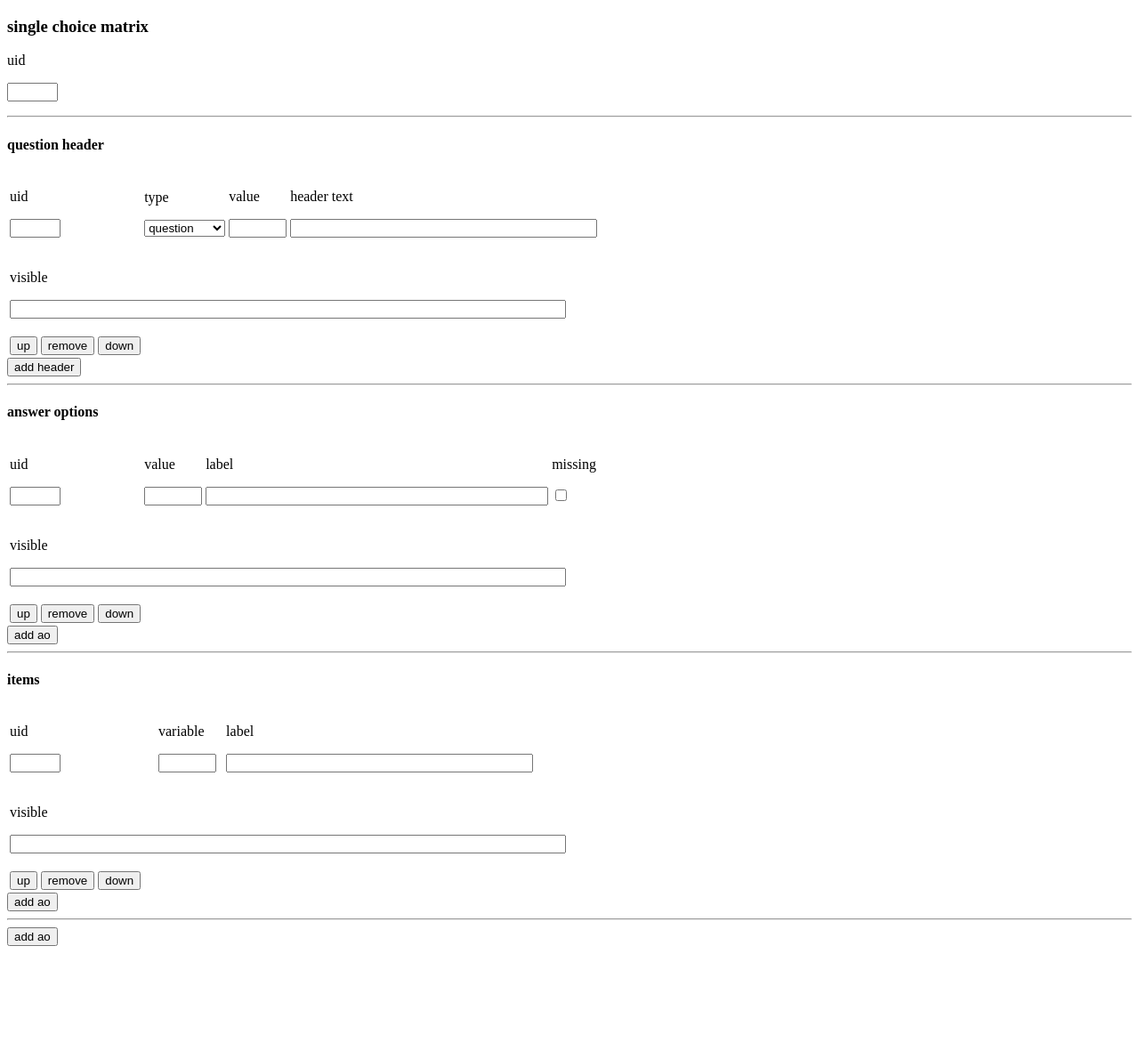
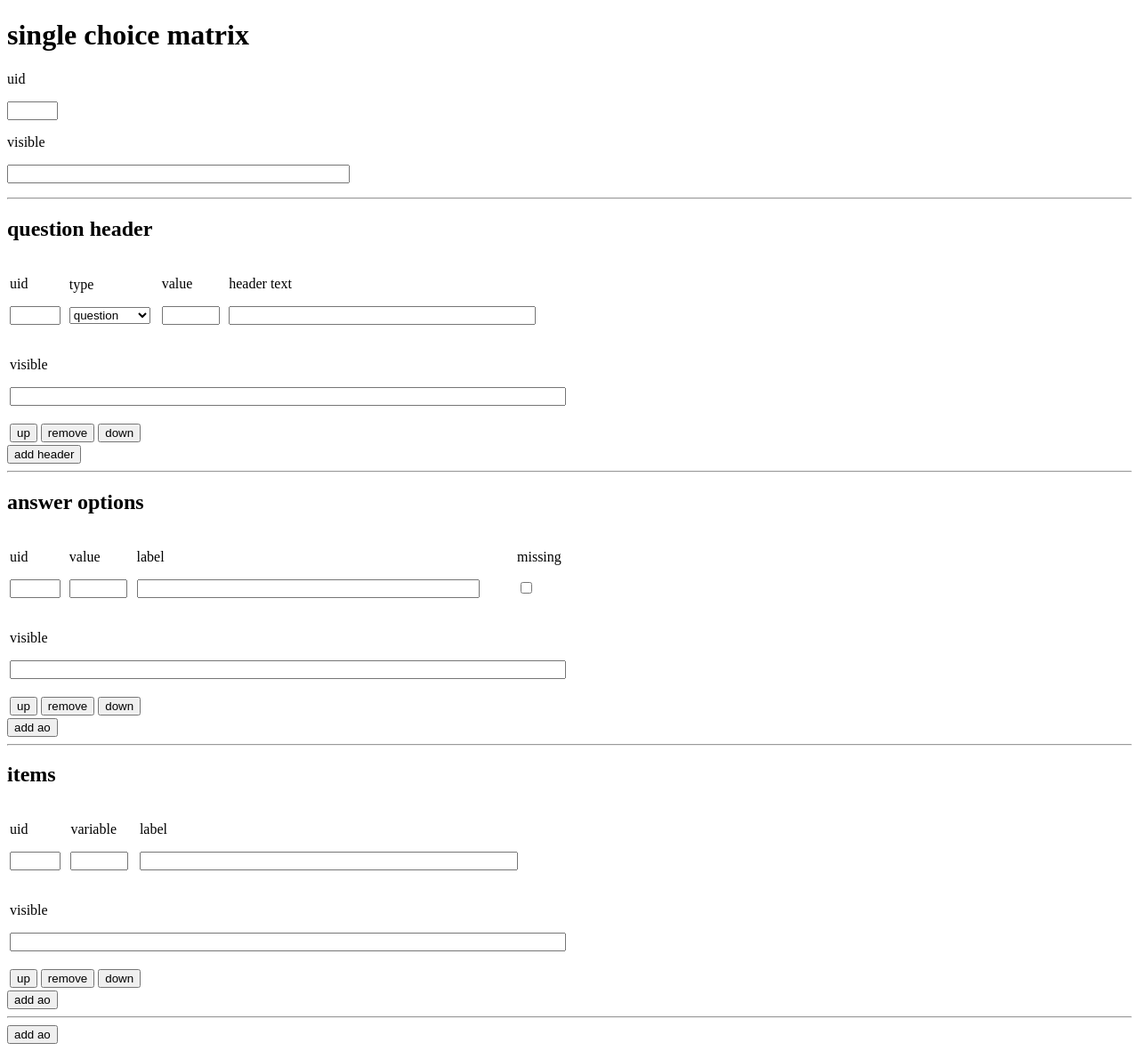
Before and after one commit to christian-fr/qmlReaderToolsFlask, a Flask app: page /gen_mqsc in a window 1280 px wide. Shown: the whole page at 89% size. Before the commit the page ends 1063 px from the top, so only its background shows below. Run offline with Flask 2, Linux system fonts and the light colour scheme.

Commit message:
modified gen template

```diff
--- a/qform/templates/gen_mqsc.html
+++ b/qform/templates/gen_mqsc.html
@@ -8,16 +8,21 @@
 <form method="post">
     <input type="hidden" name="type" value="mqsc"/>
     <div id="mqsc">
-        <h3>single choice matrix</h3>
+        <h1>single choice matrix</h1>
 
         <div class="form-generate">
             <p><label for="question_uid">uid</label></p>
             <p><input type="text" name="question_uid" id="question_uid" size="4"></p>
         </div>
 
+        <div class="form-generate">
+            <p><label for="question_visible">visible</label></p>
+            <p><input type="text" name="question_visible" id="question_visible" size="45"></p>
+        </div>
+
         <hr>
 
-        <h4> question header</h4>
+        <h2> question header</h2>
         <table>
             <tr>
                 <td>
@@ -61,7 +66,7 @@
                 </td>
             </tr>
             <tr>
-                <td>
+                <td colspan="3">
                     <button class="favorite styled" type="submit" value="header1" name="up">up</button>
                     <button class="favorite styled" type="submit" value="header1" name="remove">remove</button>
                     <button class="favorite styled" type="submit" value="header1" name="down">down</button>
@@ -74,7 +79,7 @@
 
         <hr>
 
-        <h4> answer options</h4>
+        <h2> answer options</h2>
         <table>
             <tr>
                 <td>
@@ -112,7 +117,7 @@
             </tr>
 
             <tr>
-                <td>
+                <td colspan="3">
                     <button class="favorite styled" type="submit" value="ao1" name="up">up</button>
                     <button class="favorite styled" type="submit" value="ao1" name="remove">remove</button>
                     <button class="favorite styled" type="submit" value="ao1" name="down">down</button>
@@ -125,7 +130,7 @@
 
         <hr>
 
-        <h4> items </h4>
+        <h2> items </h2>
         <table>
             <tr>
                 <td>
@@ -143,12 +148,12 @@
                 <td>
                     <div class="form-generate">
                         <p><label for="item1_text">label</label></p>
-                        <p><input type="text" name="item1_text" id="item1_text" size="40"></p>
+                        <p><input type="text" name="item1_text" id="item1_text" size="50"></p>
                     </div>
                 </td>
             </tr>
             <tr>
-                <td colspan="4">
+                <td colspan="3">
                     <div class="form-generate">
                         <p><label for="item1_visible">visible</label></p>
                         <p><input type="text" name="item1_visible" id="item1_visible" size="75"></p>
@@ -156,7 +161,7 @@
                 </td>
             </tr>
             <tr>
-                <td>
+                <td colspan="3">
                     <button class="favorite styled" type="submit" value="item1" name="up">up</button>
                     <button class="favorite styled" type="submit" value="item1" name="remove">remove</button>
                     <button class="favorite styled" type="submit" value="item1" name="down">down</button>
```
